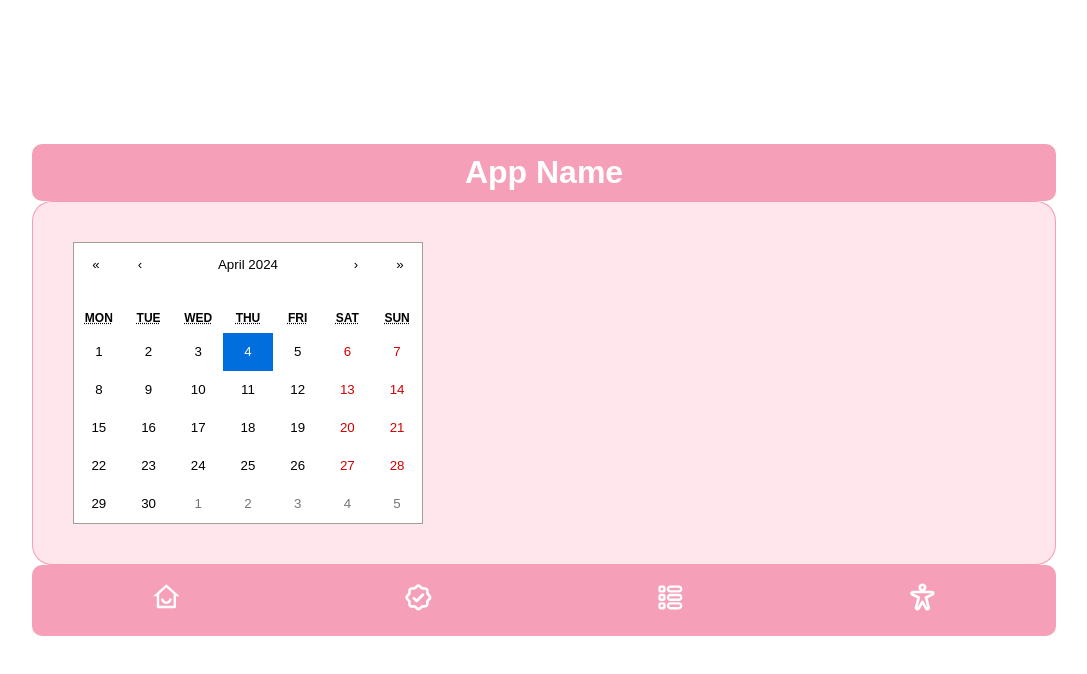
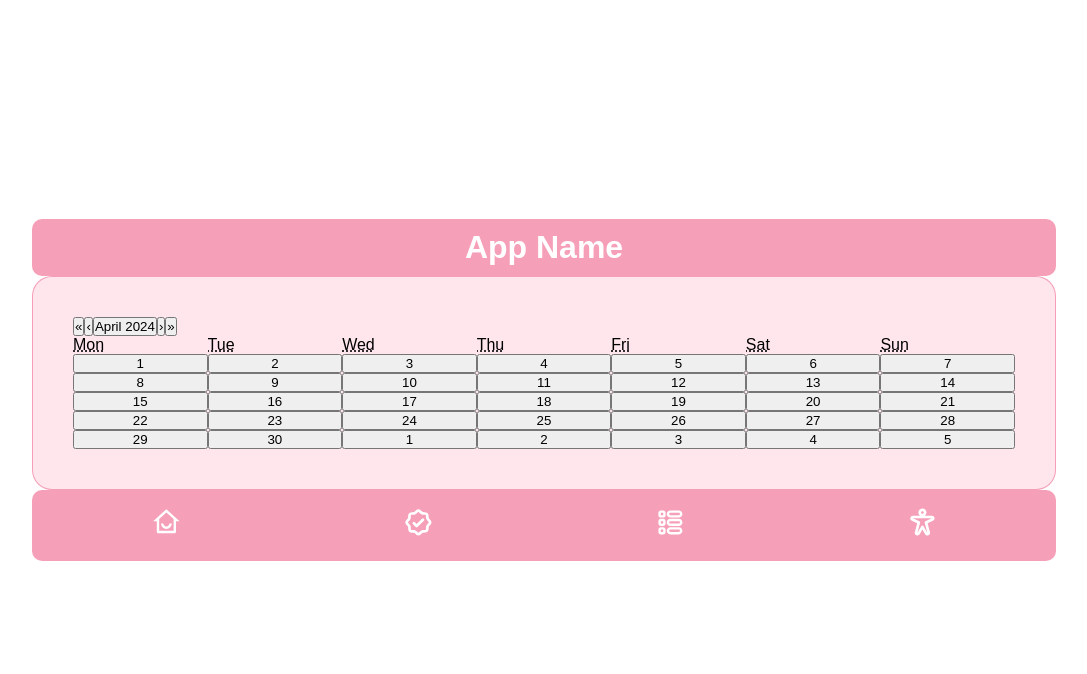
Before and after one commit to TammyChen21/capstone_project_fullstack, a React (Vite) app in the folder frontend/: page /plan/1 in a window 1280 px wide. Shown: the top 674 px of the page, without its empty margins (96-1183 px from the left). Built offline with nearby package versions, Linux system fonts and the light colour scheme; no server answers.

Commit message:
Add a new Calendar component, fixed problem

```diff
--- a/frontend/src/components/CheckButton/CheckButton.tsx
+++ b/frontend/src/components/CheckButton/CheckButton.tsx
@@ -47,7 +47,7 @@ export default function CheckButton  ({plan, updateData}: Readonly<CheckButtonPr
 
     return (
         <div className="button-box">
-            <p className="counter">{counter} Days</p>
+            {/*<p className="counter">{counter} Days</p>*/}
             <button onClick={handleButtonClick} className={`check-btn ${isChecked ? 'checked' : 'unchecked'}`}>
                 {isChecked ? 'Cancel' : 'Check'}
             </button>
--- a/frontend/src/components/PlanDetailsPage/PlanDetailsPage.tsx
+++ b/frontend/src/components/PlanDetailsPage/PlanDetailsPage.tsx
@@ -1,46 +1,9 @@
 import Calendar from "react-calendar";
-import 'react-calendar/dist/Calendar.css';
-import {useEffect, useState} from "react";
-import axios from "axios";
-import {WebSocket} from "vite";
-import Data = WebSocket.Data;
 
-type CardData = {
-    id: string;
-    date: string;
-    description: string;
-    checked: boolean;
-    datumOfCheckIns: Date;
-    numberOfCheckIns: number;
-
-}
 export default function PlanDetailsPage(): JSX.Element {
-    const [selectedDate, setSelectedDate] = useState(new Date());
-    const [cardData, setCardData] = useState([]);
-
-    useEffect(() => {
-        fetchCardData(selectedDate);
-    }, [selectedDate]);
-
-    const fetchCardData = (date:Data) => {
-        axios.get(`/api/plan/${date.toISOString().split('T')[0]}`)
-            .then(response => {
-                setCardData(response.data);
-            })
-            .catch(error => {
-                console.error('Error fetching card data:', error);
-            });
-    };
     return (
         <div>
-            <Calendar onChange={setSelectedDate}
-                      value={selectedDate}
-                      tileContent={({ date, view }: { date: Date; view: string }) =>
-                          view === 'month' &&
-                          cardData.find((item: CardData) => new Date(item.date).toDateString() === date.toDateString()) ? (
-                              <span>✔️</span>
-                          ) : null
-                      }/>
+            <Calendar />
         </div>
     )
 }
```
